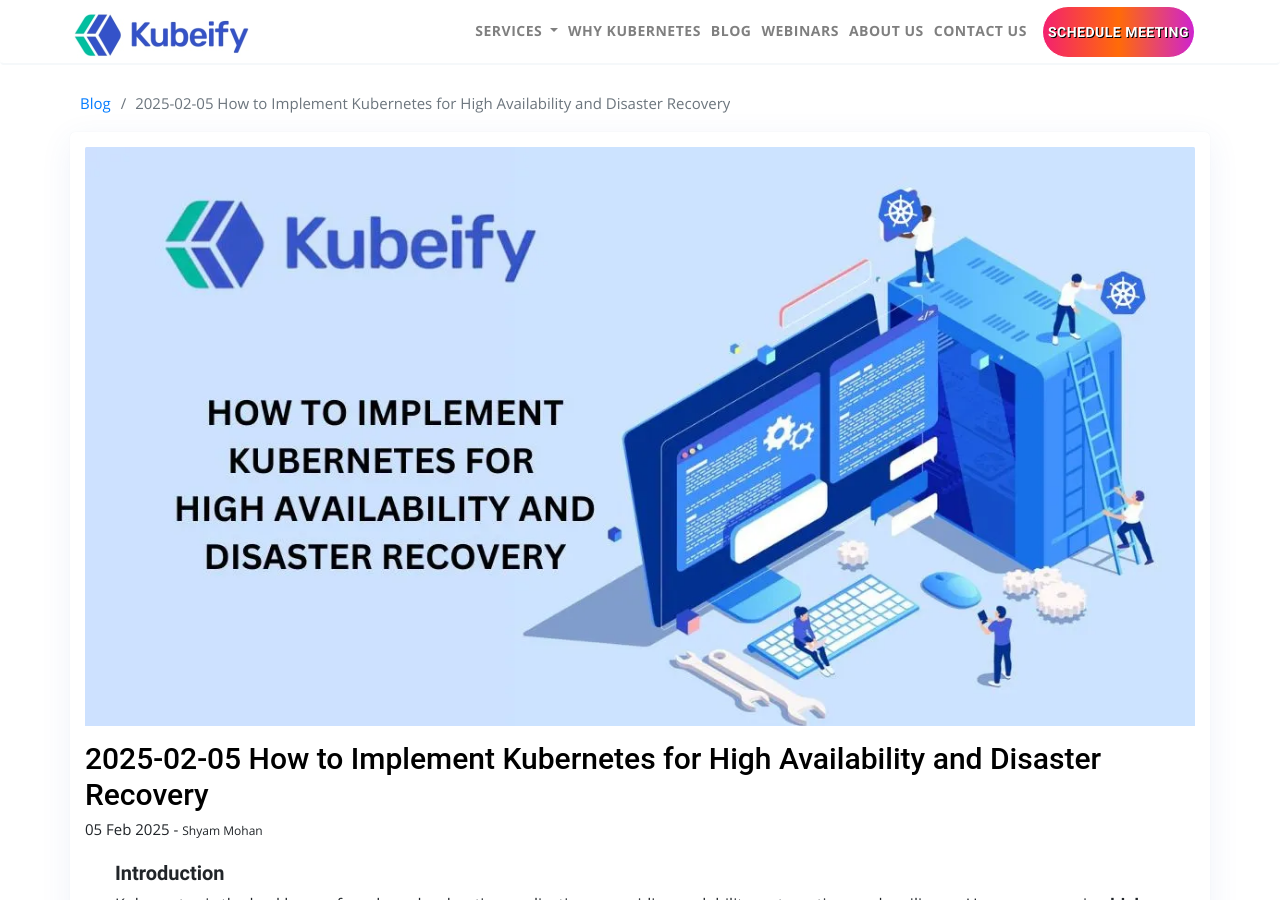
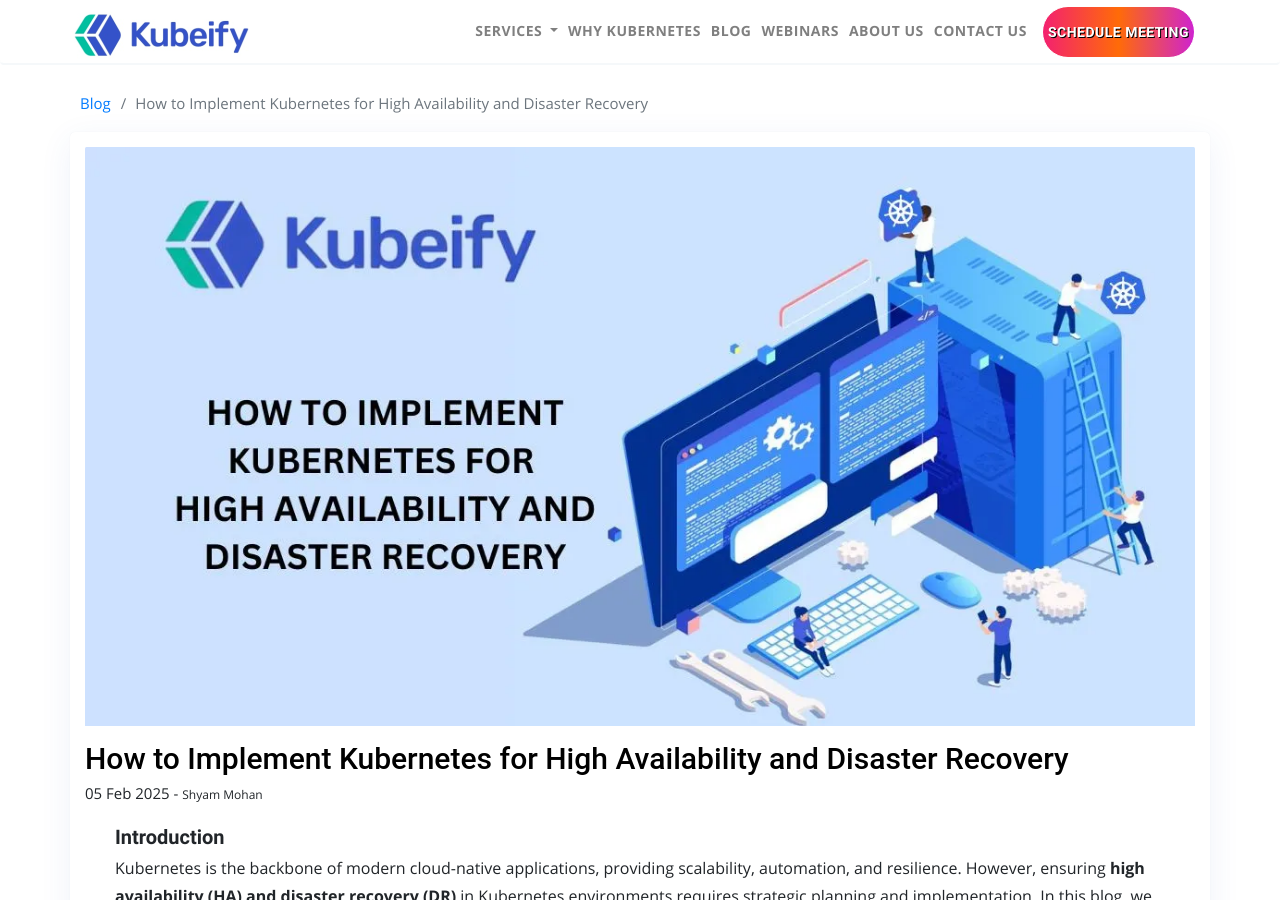
Before and after one commit to kshyam/kubeify, a Jekyll site: the page built from _posts/2025-03-26-2025-02-05-how-to-implement-kubernetes-for-high-availability-and-disaster-recovery.md, in a window 1280 px wide and 900 px high. Built offline with Jekyll 4.4.1, drawn with Linux system fonts in a browser that asks for light colours; some web fonts are replaced.

Commit message:
Update Blog “2025-03-26-2025-02-05-how-to-implement-kubernetes-for-high-availability-and-disaster-recovery”

```diff
--- a/_posts/2025-03-26-2025-02-05-how-to-implement-kubernetes-for-high-availability-and-disaster-recovery.md
+++ b/_posts/2025-03-26-2025-02-05-how-to-implement-kubernetes-for-high-availability-and-disaster-recovery.md
@@ -1,6 +1,5 @@
 ---
-title: 2025-02-05 How to Implement Kubernetes for High Availability and Disaster
-  Recovery
+title: How to Implement Kubernetes for High Availability and Disaster Recovery
 description: "Kubernetes is the backbone of modern cloud-native applications,
   providing scalability, automation, and resilience. "
 image: /images/blog/how-to-implement-kubernetes-for-high-availability-and-disaster-recovery.webp
```
